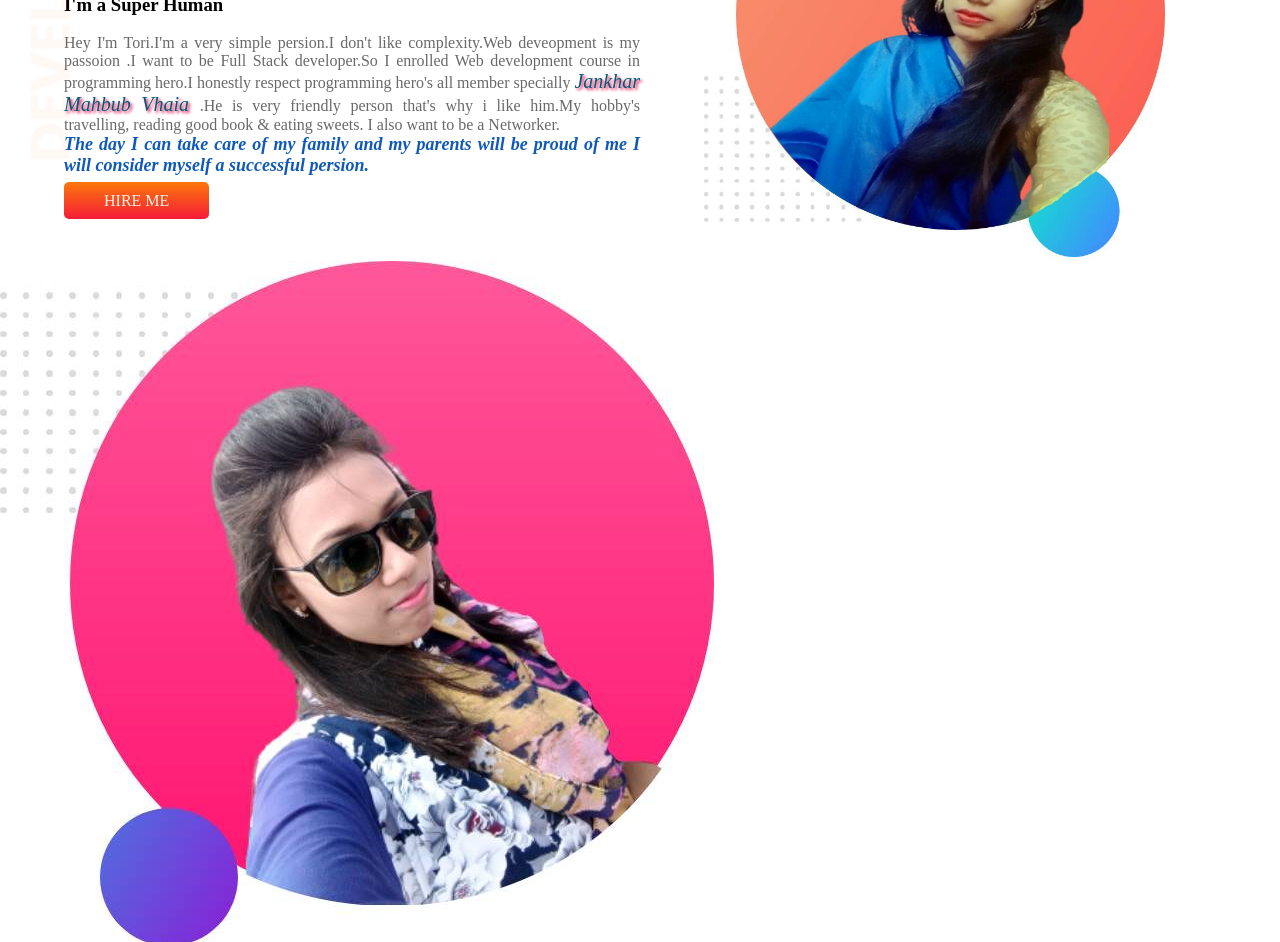
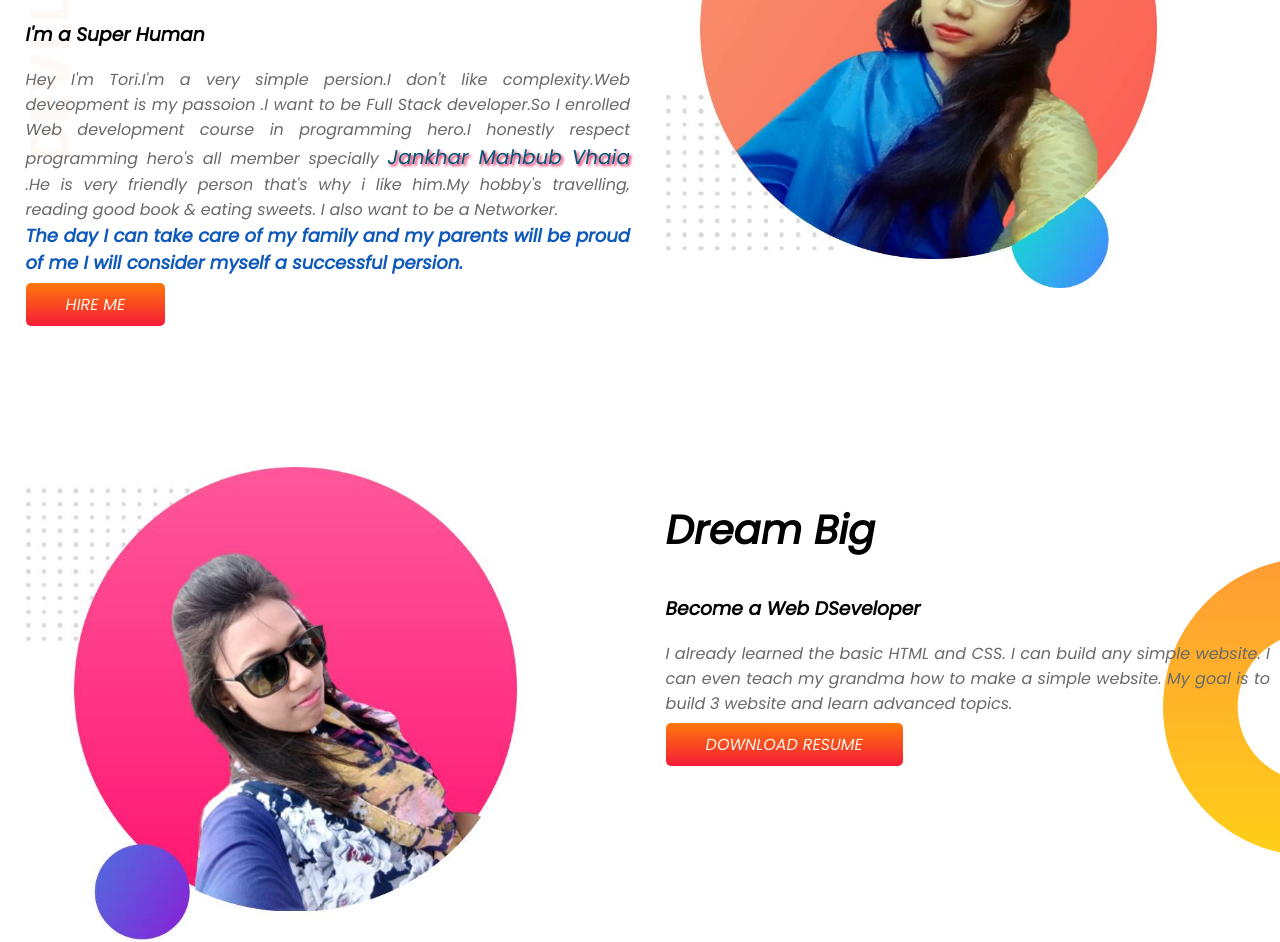
Before and after one commit to torisd560/developer-protfolio, a plain HTML site: page index.html in a window 1280 px wide. Shown: the part 200-1142 px from the top of the page. Drawn offline with Linux system fonts and the light colour scheme.

Commit message:
added dream

```diff
--- a/index.html
+++ b/index.html
@@ -29,22 +29,26 @@
                 <span class="success"><strong> The day I can take care of my family and my parents will be proud of me I
                         will consider myself a successful persion.</strong> </span>
             </p>
-            <a class="link-button" target="blank" href="https://www.facebook.com/tori.chowdhorany/">HIRE ME</a>
+            <a class="link-button" target="_blank" href="https://www.facebook.com/tori.chowdhorany/">HIRE ME</a>
         </div>
         <div class="half-width ">
             <img src="images/lipi.jpg" alt="tori.com"><br>
         </div>
     </section>
-    <section>
-        <div>
-            <img src="images/tori.jpg" alt="lipi.com">
+    <section class="dream-big">
+        <div class="half-width">
+            <img src="images/tori.jpg" alt="tori.com">
+
+        </div>
+        <div class="half-width">
             <h1>Dream Big</h1>
-            <h3>Become a web developer</h3>
-            <p>I already learned the basic HTML and CSS.I can build any simple website.I can even teach my grandma how
-                to
-                make a simple website.My goal is to build 3 website and learn advanced topics</p>
+            <h3>Become a Web DSeveloper</h3>
+            <p>I already learned the basic HTML and CSS. I can build any simple website. I can even teach my grandma how
+                to make a simple website. My goal is to build 3 website and learn advanced topics.</p>
+            <a class="link-button" target="_blank" href="https://github.com/torisd560">DOWNLOAD RESUME</a>
+        </div>
     </section>
-    </div>
+
 
 </body>
 
--- a/style.css
+++ b/style.css
@@ -1,5 +1,6 @@
 body{
-margin: 0;
+    font-family: 'Poppins', sans-serif;
+    margin: 0;
 
 }
 h1{
@@ -9,6 +10,7 @@ h1{
 p{
     color: dimgrey;
     text-align: justify;
+    padding-right: 10px;
 
 }
 .blue{
@@ -35,24 +37,23 @@ p{
     border-radius: 5px;
     color: oldlace;
     padding:10px 40px;
+    font-weight: 800px;
 }
 section{
     display: flex;
+    margin-bottom: 150px;
 
 
 }
 .half-width{
     width: 50%;
-    padding-left: 5%;
+    padding-left: 2%;
+
 
 
 }
 .half-width img{
     width: 80%;
-
-
-
-
 
 }
 
@@ -60,3 +61,8 @@ section{
     background-image: url(images/top-banner.png);
     background-repeat: no-repeat;
 }
+.dream-big{
+    background-image: url(images/dream-bg.png);
+    background-repeat: no-repeat;
+    background-position: right;
+}
```
Also changed, not shown: images/dream-bg.png (added).
